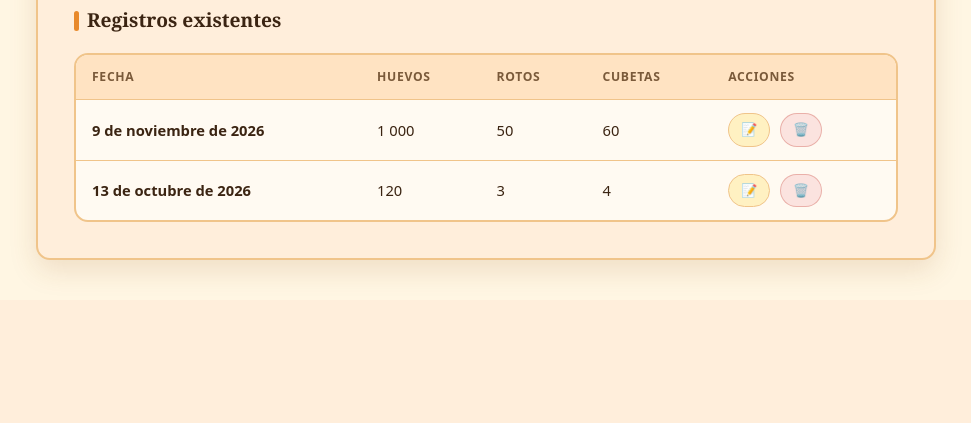
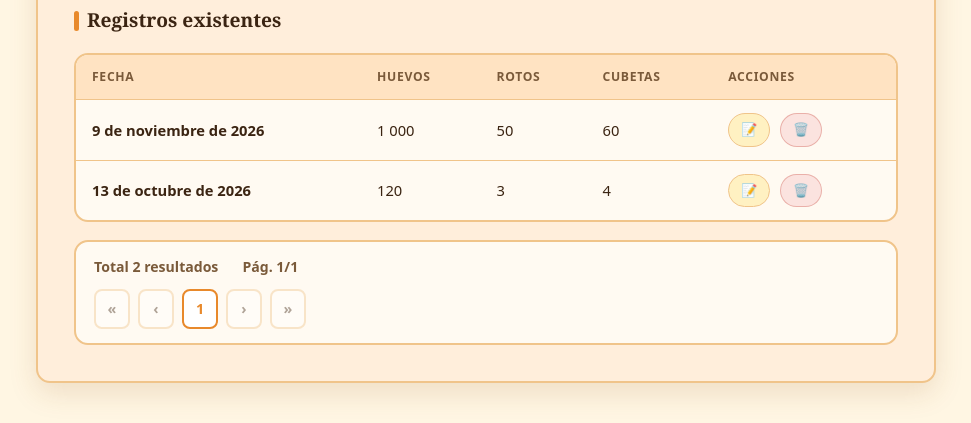
Before and after one commit to johancal30-ui/Galpon_Proyecto, a Django app: page /produccion/ in a window 1280 px wide. Shown: the part 694-1117 px from the top of the page, without its empty margins (154-1125 px from the left). Before the commit the page ends 958 px from the top, so only its background shows below. Run offline with Django 5.2, Linux system fonts and the light colour scheme; data comes from the database, SQL or seed files in the repository; tables that the repository leaves empty hold one stand-in row (values such as "Sample post").

Commit message:
Le meti durisimo a la programacion

```diff
--- a/Galpon_Proyecto/models.py
+++ b/Galpon_Proyecto/models.py
@@ -111,7 +111,7 @@ class RegistroMortalidad(models.Model):
 # VENTA DE HUEVOS Y CUBETAS (ANDRÉS)
 class Venta(models.Model):
     fecha = models.DateField(default=timezone.localdate)
-    cliente = models.CharField(max_length=150)
+    cliente = models.ForeignKey('Cliente', on_delete=models.PROTECT, related_name='ventas')
     cantidad_huevos = models.PositiveIntegerField()
     cantidad_cubetas = models.PositiveIntegerField()
     precio_unitario = models.DecimalField(max_digits=10, decimal_places=2, help_text="Precio por cubeta")
--- /dev/null
+++ b/Galpon_Proyecto/templates/paginacion.html
@@ -0,0 +1,80 @@
+{# Barra de paginación reutilizable. Variables que recibe: pagina (la página actual), rango (los números a mostrar) y ancla (id de la tabla a la que volver) #}
+<style>
+    /* ---------- Paginación ---------- */
+    .paginacion-caja {
+        margin-top: 18px;
+        padding: 14px 18px;
+        background: #FFFAF2;
+        border: 2px solid var(--borde);
+        border-radius: var(--radio);
+    }
+    .paginacion-info {
+        display: flex;
+        gap: 24px;
+        flex-wrap: wrap;
+        margin-bottom: 12px;
+        font-size: .88rem;
+        color: var(--suave);
+        font-weight: 600;
+    }
+    .paginacion {
+        display: flex;
+        align-items: center;
+        flex-wrap: wrap;
+        gap: 8px;
+    }
+    .paginacion a, .pag-item {
+        min-width: 36px;
+        padding: 7px 10px;
+        text-align: center;
+        border: 2px solid var(--borde);
+        border-radius: 8px;
+        background: #fff;
+        color: var(--tinta);
+        font-weight: 700;
+        font-size: .9rem;
+        text-decoration: none;
+        transition: all .18s ease;
+    }
+    .paginacion a:hover { background: var(--sol); border-color: var(--naranja); }
+    .pag-item.activa { border-color: var(--naranja-fuerte); color: var(--naranja-fuerte); }
+    .pag-item.desactivado { opacity: .4; cursor: not-allowed; }
+    .pag-puntos { color: var(--suave); padding: 0 4px; }
+</style>
+
+{% if pagina.paginator.count %}
+<div class="paginacion-caja">
+    <div class="paginacion-info">
+        <span>Total {{ pagina.paginator.count }} resultados</span>
+        <span>Pág. {{ pagina.number }}/{{ pagina.paginator.num_pages }}</span>
+    </div>
+
+    <div class="paginacion">
+        {% if pagina.has_previous %}
+            <a href="?page=1{{ filtros }}#{{ ancla }}" title="Primera">&laquo;</a>
+            <a href="?page={{ pagina.previous_page_number }}{{ filtros }}#{{ ancla }}" title="Anterior">&lsaquo;</a>
+        {% else %}
+            <span class="pag-item desactivado">&laquo;</span>
+            <span class="pag-item desactivado">&lsaquo;</span>
+        {% endif %}
+
+        {% for p in rango %}
+            {% if p == pagina.paginator.ELLIPSIS %}
+                <span class="pag-puntos">&hellip;</span>
+            {% elif p == pagina.number %}
+                <span class="pag-item activa">{{ p }}</span>
+            {% else %}
+                <a href="?page={{ p }}{{ filtros }}#{{ ancla }}">{{ p }}</a>
+            {% endif %}
+        {% endfor %}
+
+        {% if pagina.has_next %}
+            <a href="?page={{ pagina.next_page_number }}{{ filtros }}#{{ ancla }}" title="Siguiente">&rsaquo;</a>
+            <a href="?page={{ pagina.paginator.num_pages }}{{ filtros }}#{{ ancla }}" title="Última">&raquo;</a>
+        {% else %}
+            <span class="pag-item desactivado">&rsaquo;</span>
+            <span class="pag-item desactivado">&raquo;</span>
+        {% endif %}
+    </div>
+</div>
+{% endif %}
--- a/Galpon_Proyecto/templates/produccion.html
+++ b/Galpon_Proyecto/templates/produccion.html
@@ -215,7 +215,7 @@
             <button type="submit">Guardar registro</button>
         </form>
 
-        <h3>Registros existentes</h3>
+        <h3 id="registros-produccion">Registros existentes</h3>
         <div class="tabla-wrapper">
             <table>
                 <thead>
@@ -247,6 +247,8 @@
                 </tbody>
             </table>
         </div>
+
+        {% include 'paginacion.html' with pagina=registros rango=rango_paginas ancla='registros-produccion' %}
     </div>
 </body>
 </html>
--- a/Galpon_Proyecto/urls.py
+++ b/Galpon_Proyecto/urls.py
@@ -10,12 +10,18 @@ urlpatterns = [
     path('produccion/editar/<int:pk>/', views.editar_produccion, name='editar_produccion'),
     path('produccion/eliminar/<int:pk>/', views.eliminar_produccion, name='eliminar_produccion'),
 
+    # descargar reporte (JOHAN)
+    path('reporte-excel/', views.descargar_reporte_excel, name='descargar_reporte_excel'),
+
+    # JOHAN CLIENTESS
+    path('clientes/', views.registrar_cliente, name='registrar_cliente'),
+    path('clientes/rapido/', views.crear_cliente_rapido, name='crear_cliente_rapido'),
+
     # Mortalidad (Jeffry)
     path('mortalidad/', views.mortalidad_lista, name='mortalidad_lista'),
     path('mortalidad/registrar/', views.mortalidad_registrar, name='mortalidad_registrar'),
     path('mortalidad/editar/<int:pk>/', views.mortalidad_editar, name='mortalidad_editar'), # <-- NUEVA
     path('mortalidad/eliminar/<int:pk>/', views.mortalidad_eliminar, name='mortalidad_eliminar'),
-
      # Ventas (Andrés)
     path('ventas/', views.registrar_venta, name='registrar_venta'),
     path('ventas/editar/<int:pk>/', views.editar_venta, name='editar_venta'),
@@ -35,11 +41,6 @@ urlpatterns = [
     path('gastos/editar/<int:pk>/', views.editar_gasto, name='editar_gasto'),
     path('gastos/eliminar/<int:pk>/', views.eliminar_gasto, name='eliminar_gasto'),
 
-    # descargar reporte (JOHAN)
-    path('reporte-excel/', views.descargar_reporte_excel, name='descargar_reporte_excel'),
-
-    # JOHAN CLIENTESS
-    path('clientes/', views.registrar_cliente, name='registrar_cliente'),
         # Vacunación (Jeffry)
     path('vacunacion/', views.vacunacion_lista, name='vacunacion_lista'),
     path('vacunacion/registrar/', views.vacunacion_registrar, name='vacunacion_registrar'),
--- a/Galpon_Proyecto/views.py
+++ b/Galpon_Proyecto/views.py
@@ -11,7 +11,8 @@ from django.db import transaction#creado por johan para descargar reporte excel:
 from datetime import date
 from django.db.models import Sum
 from django.db.models.functions import ExtractMonth
-from django.http import HttpResponse
+from django.http import HttpResponse, JsonResponse
+from django.views.decorators.http import require_POST
 from .reportes import construir_reporte
 # creado por johan para CLIENTESS
 from .models import Cliente
@@ -67,9 +68,14 @@ def registrar_produccion(request):
                 except (ValueError, TypeError):
                     messages.error(request, "La cantidad debe ser un número entero mayor a cero")
 
-    registros = RegistroProduccion.objects.all()
+    registros_qs = RegistroProduccion.objects.order_by('-fecha', '-id')
+    paginator = Paginator(registros_qs, 5)
+    registros = paginator.get_page(request.GET.get('page'))
+    rango_paginas = paginator.get_elided_page_range(registros.number, on_each_side=1, on_ends=1)
+
     return render(request, 'produccion.html', {
         'registros': registros,
+        'rango_paginas': rango_paginas,
         'hoy': timezone.localdate(),
     })
 
@@ -286,7 +292,8 @@ def registrar_venta(request):
     if request.method == 'POST':
         form = VentaForm(request.POST)
 
-        cliente = request.POST.get('cliente', '').strip()
+        cliente_id = request.POST.get('cliente', '').strip()
+        cliente_obj = Cliente.objects.filter(pk=cliente_id).first() if cliente_id.isdigit() else None
         cantidad = request.POST.get('cantidad_cubetas', '')
         precio = request.POST.get('precio_unitario', '')
         fecha_texto = request.POST.get('fecha','').strip()
@@ -296,8 +303,8 @@ def registrar_venta(request):
         fecha_venta = None
 
         # Validar cliente
-        if not cliente:
-            error_manual = "El nombre del cliente es obligatorio."
+        if cliente_obj is None:
+            error_manual = "Debes seleccionar un cliente de la lista."
 
         # Validar cantidad
         elif not cantidad:
@@ -353,7 +360,7 @@ def registrar_venta(request):
         # Si todo está bien, guardar
         if error_manual is None:
             venta = Venta(
-                cliente=cliente,
+                cliente=cliente_obj,
                 cantidad_cubetas=cantidad_int,
                 precio_unitario=precio_float,
                 cantidad_huevos=cantidad_int * 30,
@@ -378,7 +385,10 @@ def registrar_venta(request):
         total=Sum('total')
     )['total'] or 0
 
-    ventas = Venta.objects.all()
+    ventas_qs = Venta.objects.select_related('cliente').order_by('-fecha', '-id')
+    paginator = Paginator(ventas_qs, 5)
+    ventas = paginator.get_page(request.GET.get('page'))
+    rango_paginas = paginator.get_elided_page_range(ventas.number, on_each_side=1, on_ends=1)
 
     ingresos_hoy = f"{int(ingresos_hoy):,}".replace(",", ".")
     for v in ventas:
@@ -391,6 +401,9 @@ def registrar_venta(request):
         'error_manual': error_manual,
         'stock_disponible': stock_disponible,
         'ingresos_hoy': ingresos_hoy,
+        'hoy': timezone.localdate(),
+        'clientes': Cliente.objects.all(),
+        'rango_paginas': rango_paginas,
     })
 
 @login_required
@@ -399,7 +412,8 @@ def editar_venta(request, pk):
     error_manual = None
 
     if request.method == 'POST':
-        cliente = request.POST.get('cliente', '').strip()
+        cliente_id = request.POST.get('cliente', '').strip()
+        cliente_obj = Cliente.objects.filter(pk=cliente_id).first() if cliente_id.isdigit() else None
         cantidad = request.POST.get('cantidad_cubetas', '')
         precio = request.POST.get('precio_unitario', '')
         fecha_texto = request.POST.get('fecha', '').strip()
@@ -409,8 +423,8 @@ def editar_venta(request, pk):
         fecha_venta = None
 
         #validar cliente
-        if not cliente:
-            error_manual = "El nombre del cliente es obligatorio."
+        if cliente_obj is None:
+            error_manual = "Debes seleccionar un cliente de la lista."
 
         #validar cantidad
         if error_manual is None:
@@ -458,7 +472,7 @@ def editar_venta(request, pk):
 
         # Guardar cambios
         if error_manual is None:
-            venta.cliente = cliente
+            venta.cliente = cliente_obj
             venta.cantidad_cubetas = cantidad_int
             venta.precio_unitario = precio_float
             venta.cantidad_huevos = cantidad_int * 30
@@ -1005,8 +1019,8 @@ def descargar_reporte_excel(request):
 
     producciones = [(r.fecha, r.cantidad_huevos, r.cantidad_huevos_rotos, r.cantidad_cubetas)
                     for r in RegistroProduccion.objects.filter(fecha__year=anio).order_by('fecha')]
-    ventas = [(v.fecha, v.cliente, v.cantidad_cubetas, float(v.precio_unitario), float(v.total))
-              for v in Venta.objects.filter(fecha__year=anio).order_by('fecha')]
+    ventas = [(v.fecha, v.cliente.nombre, v.cantidad_cubetas, float(v.precio_unitario), float(v.total))
+              for v in Venta.objects.filter(fecha__year=anio).select_related('cliente').order_by('fecha')]
     gastos = [(g.fecha, g.get_categoria_display(), g.descripcion, float(g.monto))
               for g in GastoOperativo.objects.filter(fecha__year=anio).order_by('fecha')]
 
@@ -1042,6 +1056,26 @@ def registrar_cliente(request):
         'clientes': Cliente.objects.all(),
         'error_manual': error_manual,
     })
+
+@login_required
+@require_POST
+def crear_cliente_rapido(request):
+    nombre = request.POST.get('nombre', '').strip()
+    telefono = request.POST.get('telefono', '').strip()
+
+    if not nombre:
+        return JsonResponse({'ok': False, 'error': 'El nombre del cliente es obligatorio.'}, status=400)
+    if len(nombre) > 100:
+        return JsonResponse({'ok': False, 'error': 'El nombre no puede pasar de 100 caracteres.'}, status=400)
+    if len(telefono) > 20:
+        return JsonResponse({'ok': False, 'error': 'El teléfono no puede pasar de 20 caracteres.'}, status=400)
+
+    existente = Cliente.objects.filter(nombre__iexact=nombre).first()
+    if existente:
+        return JsonResponse({'ok': True, 'id': existente.id, 'nombre': existente.nombre, 'ya_existia': True})
+
+    cliente = Cliente.objects.create(nombre=nombre, telefono=telefono)
+    return JsonResponse({'ok': True, 'id': cliente.id, 'nombre': cliente.nombre, 'ya_existia': False})
 
 # VACUNACIÓN (JEFFRY - HU-005)
 @login_required
```
Also changed, not shown: Galpon_Proyecto/templates/cliente_combo.html (added, +169 -0 lines), Galpon_Proyecto/templates/venta.html (+5 -7 lines), Galpon_Proyecto/templates/venta_editar.html (+1 -12 lines), Galpon_Proyecto/migrations/0018_venta_cliente_paso1.py (added), Galpon_Proyecto/migrations/0019_venta_cliente_datos.py (added), Galpon_Proyecto/migrations/0020_venta_cliente_paso3.py (added), db.sqlite3.
